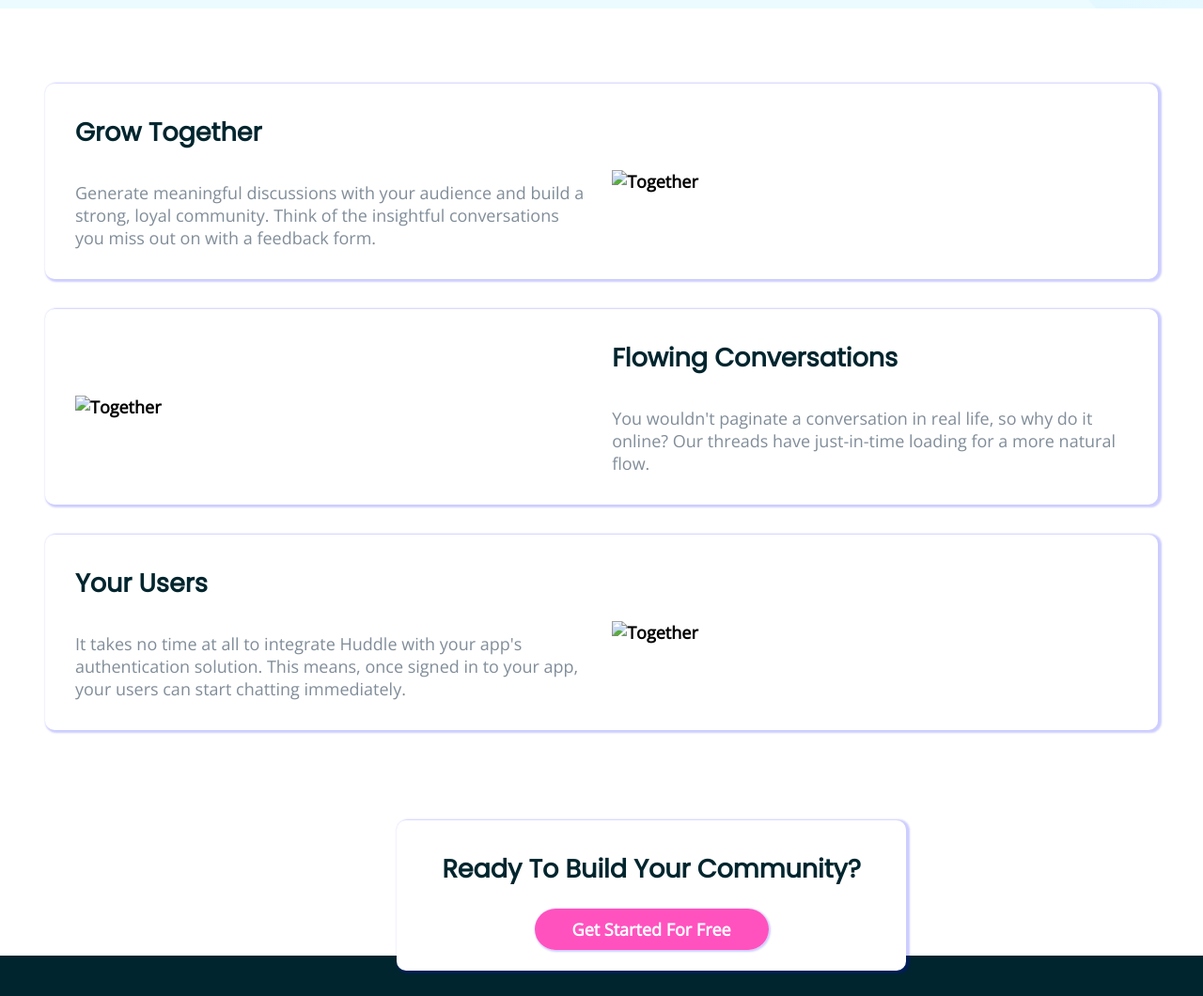
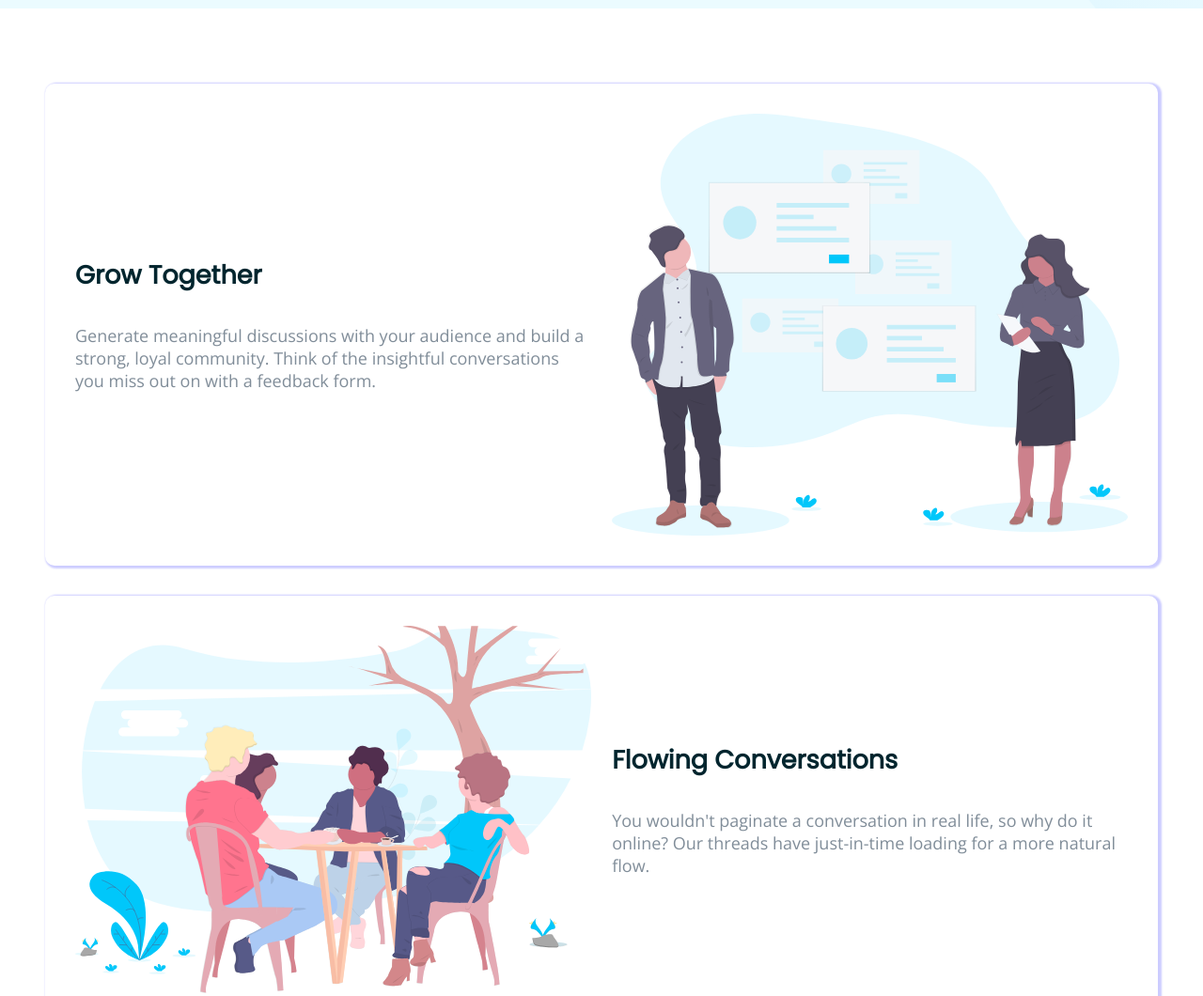
Before and after one commit to PhoenixMputu/huddle-landing-page-with-alternating-feature-blocks, a plain HTML site: page index.html in a window 1280 px wide. Shown: the part 520-1580 px from the top of the page at 94% size. Drawn offline with nearby package versions, Linux system fonts and the light colour scheme; the site is published under a folder, as on GitHub Pages, so addresses that start at the root find nothing.

Commit message:
Update index.html

```diff
--- a/index.html
+++ b/index.html
@@ -37,10 +37,10 @@
         <h2>Grow Together</h2>
         <p>Generate meaningful discussions with your audience and build a strong, loyal community. Think of the insightful conversations you miss out on with a feedback form.</p>
       </div>
-      <img src="/images/illustration-grow-together.svg" alt="Together">
+      <img src="./images/illustration-grow-together.svg" alt="Together">
     </section>
     <section class="section_conversation">
-      <img src="/images/illustration-flowing-conversation.svg" alt="Together">
+      <img src="./images/illustration-flowing-conversation.svg" alt="Together">
       <div>
         <h2>Flowing Conversations</h2>
         <p>You wouldn't paginate a conversation in real life, so why do it online? Our threads have just-in-time loading for a more natural flow.</p>
@@ -52,7 +52,7 @@
         <p>It takes no time at all to integrate Huddle with your app's authentication solution.
           This means, once signed in to your app, your users can start chatting immediately.</p>
       </div>
-      <img src="/images/illustration-your-users.svg" alt="Together">
+      <img src="./images/illustration-your-users.svg" alt="Together">
     </section>
   </main>
   <footer>
```
